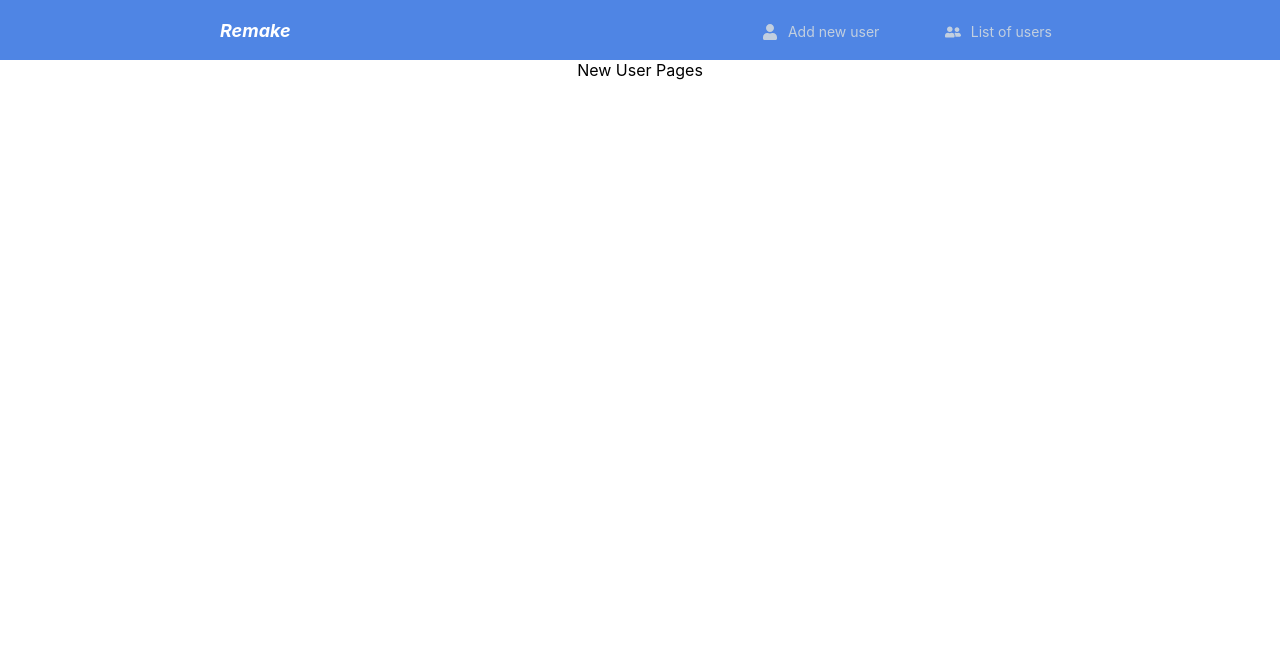
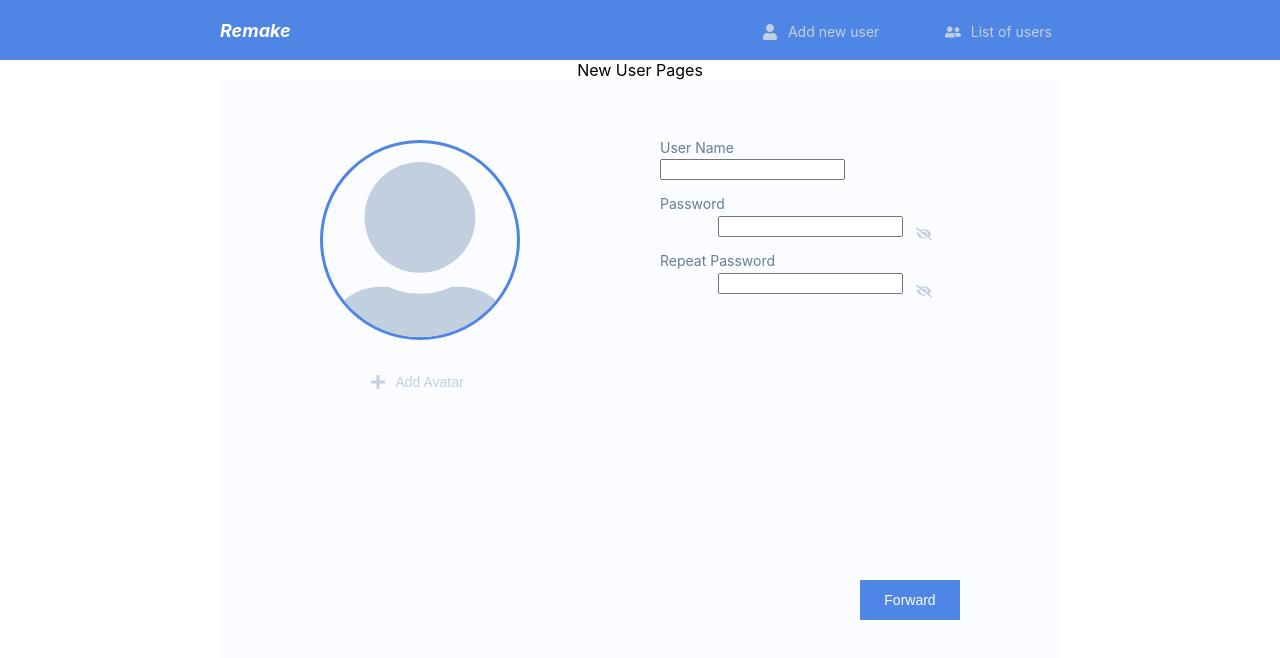
Before and after one commit to andrey-dihtiarov/wizard-form-react, a React (Create React App) app: page /users/new/account in a window 1280 px wide. Shown: the top 658 px of the page. Built offline with nearby package versions, Linux system fonts and the light colour scheme.

Commit message:
step-wizard: Wizard component added to UserFormPage component

```diff
--- a/src/pages/users/UserFormPage/index.jsx
+++ b/src/pages/users/UserFormPage/index.jsx
@@ -1,5 +1,4 @@
 import PropTypes from 'prop-types';
-import { Route, Switch, useRouteMatch } from 'react-router-dom';
 import { Form as FormikForm, Formik } from 'formik';
 import { subYears } from 'date-fns';
 import * as Yup from 'yup';
@@ -8,10 +7,11 @@ import AccountForm from '../../../components/forms/AccountForm';
 import ProfileForm from '../../../components/forms/ProfileForm';
 import ContactsForm from '../../../components/forms/ContactsForm';
 import CapabilitiesForm from '../../../components/forms/CapabilitiesForm';
+import Wizard from '../../../components/StepWizard/Wizard';
 
 import styles from './styles.module.scss';
 
-export const FORMS = [
+export const STEPS = [
   {
     component: AccountForm,
     slug: 'account',
@@ -70,23 +70,16 @@ const validationSchema = Yup.object().shape({
   gender: Yup.string().oneOf(['Male', 'Female']).required('Required'),
 });
 
-const UserFormPage = ({ isEditing }) => {
-  const { path } = useRouteMatch();
-  return (
+const UserFormPage = ({ isEditing }) => (
   <div className={styles.wrapper}>
     {isEditing ? 'Edit User Page' : 'New User Pages'}
     <Formik initialValues={initValues} onSubmit={() => {}} validationSchema={validationSchema}>
       <FormikForm>
-          <Switch>
-            {FORMS.map(({ component: Form, slug }) => (
-              <Route key={slug} exact path={`${path}/${slug}`} component={Form} />
-            ))}
-          </Switch>
+        <Wizard steps={STEPS} />
       </FormikForm>
     </Formik>
   </div>
 );
-};
 
 UserFormPage.propTypes = {
   isEditing: PropTypes.bool,
```
Lines whose indentation alone changed are shown as unchanged.
